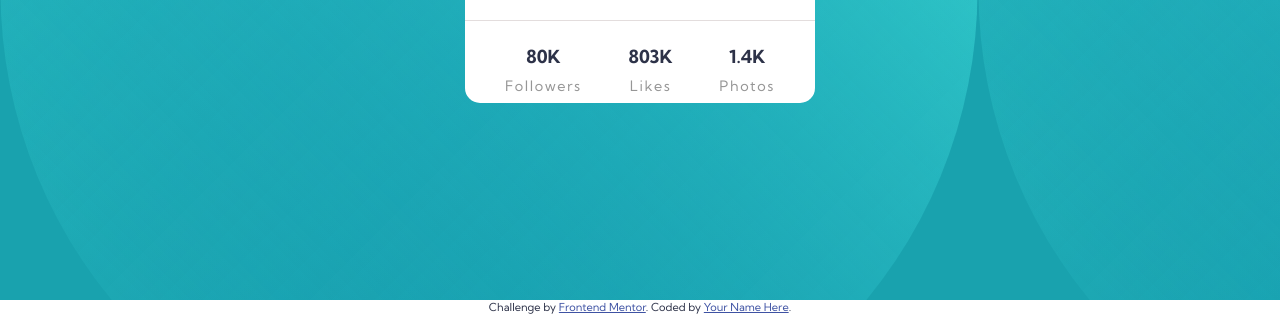
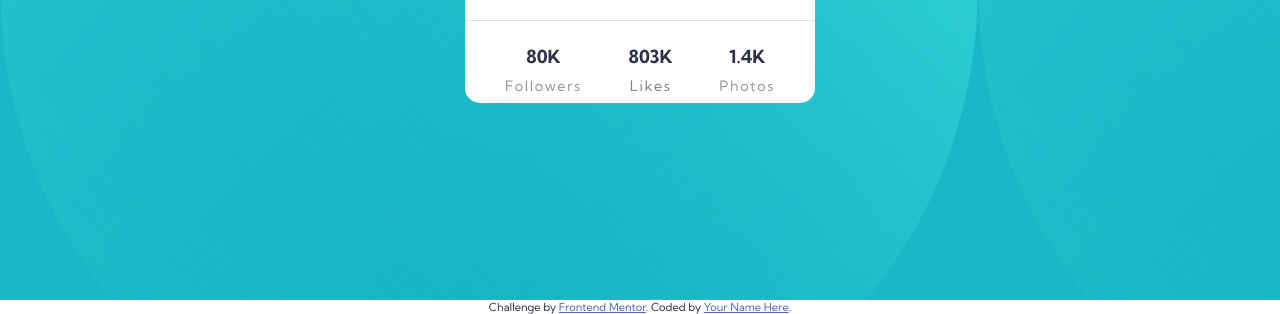
Before and after one commit to kayflyS/profileCardComponent, a plain HTML site: page index.html in a window 1280 px wide. Shown: the part 500-814 px from the top of the page. Drawn offline with Linux system fonts and the light colour scheme.

Commit message:
color change

```diff
--- a/styles.css
+++ b/styles.css
@@ -15,7 +15,7 @@ body{
     justify-content: center;
     align-items: center;
     min-height: 100vh;
-    background-color: #19a2ae;
+    background-color: #18b8c7;
 }
 .header{
     max-width: 350px;
@@ -81,7 +81,7 @@ body{
     display:block;
     font-weight: 300;
     font-size: .9rem;
-    color: hsl(0, 0%, 59%);
+    color: hsl(0, 1%, 51%);
     letter-spacing: .1rem;
 }
 .photos{
@@ -95,5 +95,5 @@ body{
      font-size: 11px; text-align: center;
     }
 .attribution a {
-     color: hsl(228, 45%, 44%);
+     color: hsl(228, 47%, 52%);
     }
```
